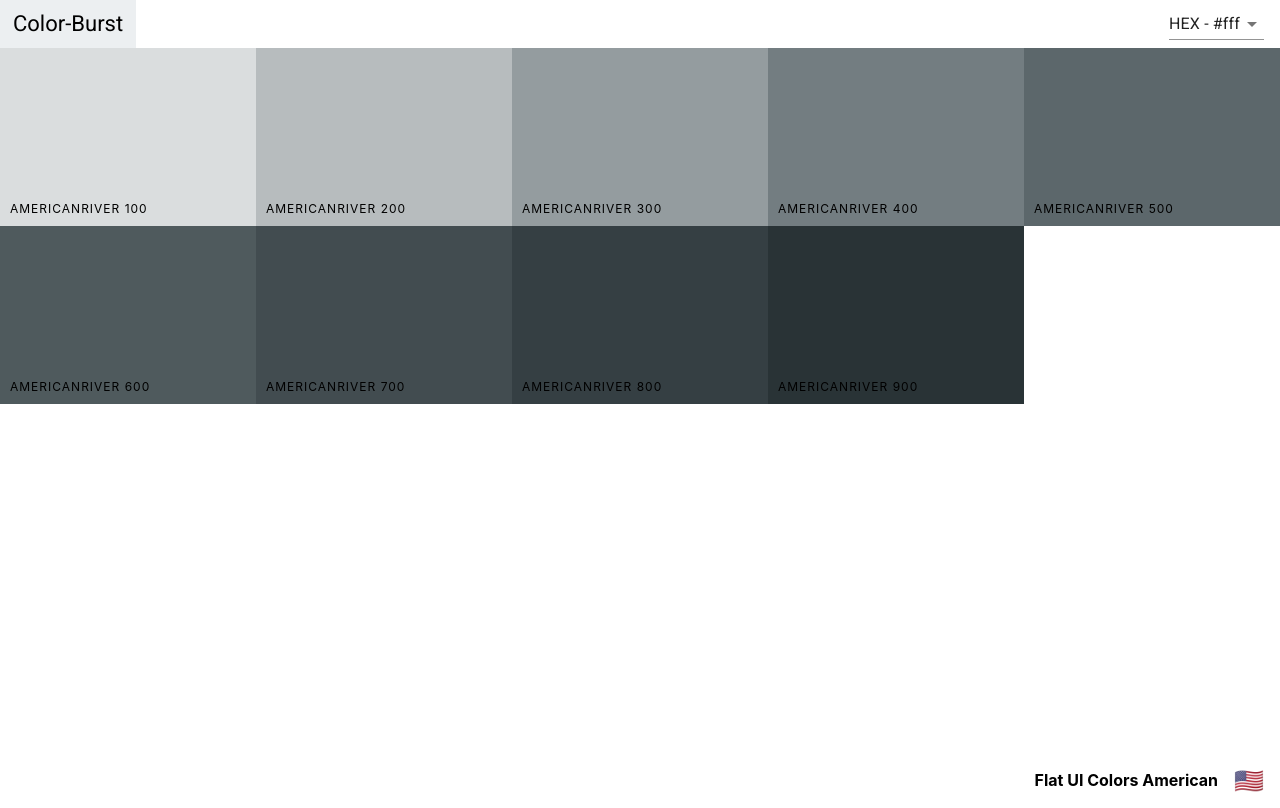
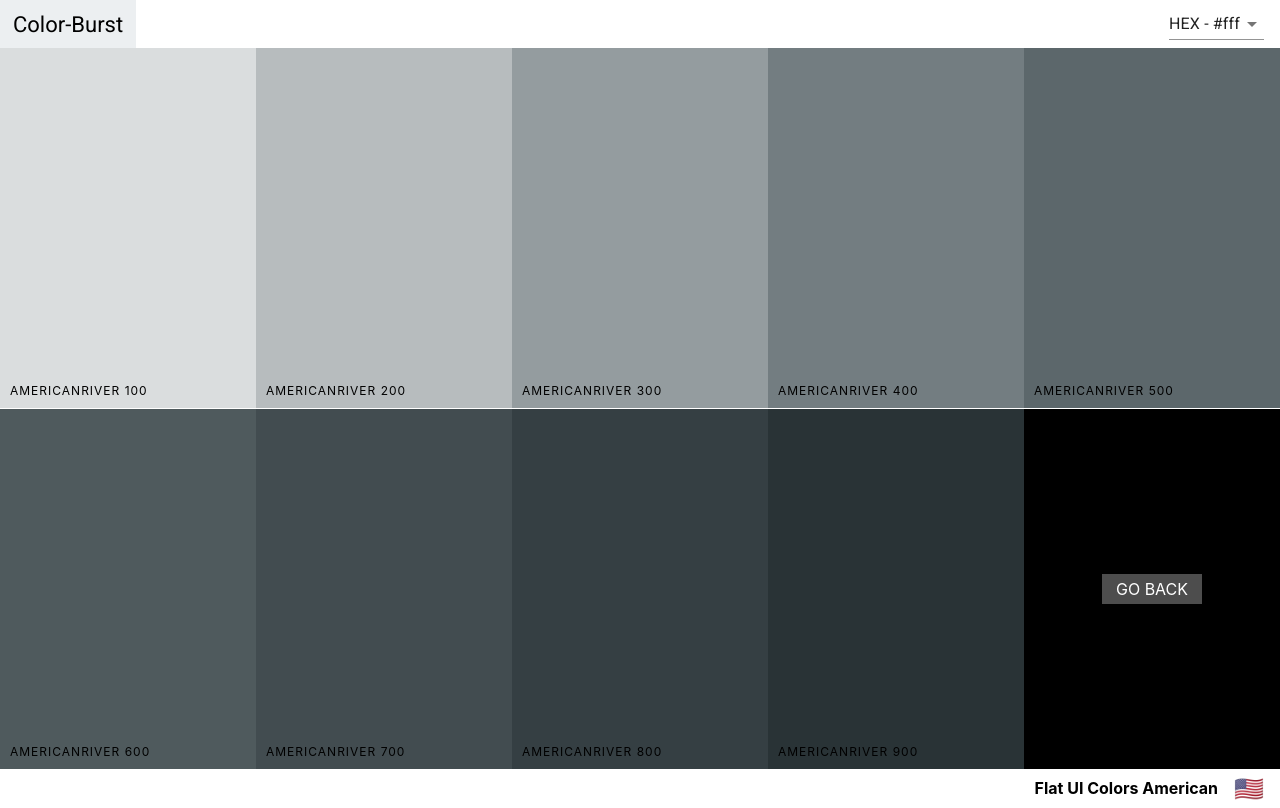
Before and after one commit to dvlprdave/Color-Burst, a React (Create React App) app: page /palette/flat-ui-colors-american/americanriver in a window 1280 px wide. Built offline with nearby package versions, Linux system fonts and the light colour scheme.

Commit message:
Added GoBack Link and back button styles

```diff
--- a/src/components/ColorBox/ColorBox.css
+++ b/src/components/ColorBox/ColorBox.css
@@ -8,7 +8,16 @@
   /* cursor: pointer; */
 }
 
-.copy-button {
+.SingleColorPalette .ColorBox {
+  height: 50%;
+}
+
+.ColorBox.go-back {
+  background-color: black;
+  position: relative;
+}
+
+.copy-button, .back-button {
   width: 100px;
   height: 30px;
   position: absolute;
@@ -18,6 +27,7 @@
   margin-left: -50px;
   margin-top: -15px;
   text-align: center;
+  text-decoration: none;
   outline: none;
   background: rgba(255,255,255, 0.3);
   font-size: 1rem;
@@ -25,8 +35,11 @@
   color: white;
   text-transform: uppercase;
   border: none;
+  cursor: pointer;
+}
+
+.copy-button {
   opacity: 0;
-  cursor: pointer;
 }
 
 .ColorBox:hover .copy-button {
--- a/src/components/SingleColorPalette.js
+++ b/src/components/SingleColorPalette.js
@@ -1,8 +1,13 @@
 import React, { Component } from 'react';
-import ColorBox from './ColorBox/ColorBox';
 import Navbar from './Navbar/Navbar';
 import PaletteFooter from './PaletteFooter';
+import ColorBox from './ColorBox/ColorBox';
+import styled from 'styled-components';
+import { Link } from 'react-router-dom';
 
+const PaletteWrapper = styled.div`
+  height: 50%;
+`
 
 class SingleColorPalette extends Component {
   constructor(props) {
@@ -32,27 +37,32 @@
 
   render() {
     const { format } = this.state
-    const { paletteName, emoji } = this.props.palette
+    const { paletteName, emoji, id } = this.props.palette
     const colorBoxes = this._shades.map(color => (
       <ColorBox
-        key={color.hex}
+        key={color.name}
         name={color.name}
         background={color[format]}
         showLink={false}
       />
     ))
     return (
-      <div className='Palette'>
+      <PaletteWrapper className='Palette SingleColorPalette'>
         <Navbar
           changeFormat={this.changeFormat}
           showingAllColors={false}
         />
-        <div className='Palette-colors'>{colorBoxes}</div>
+        <div className='Palette-colors'>
+          {colorBoxes}
+          <div className='go-back ColorBox'>
+            <Link to={`/palette/${id}`} className='back-button'>GO Back</Link>
+          </div>
+        </div>
         <PaletteFooter
           paletteName={paletteName}
           emoji={emoji}
         />
-      </div>
+      </PaletteWrapper>
     )
   }
 }
```
